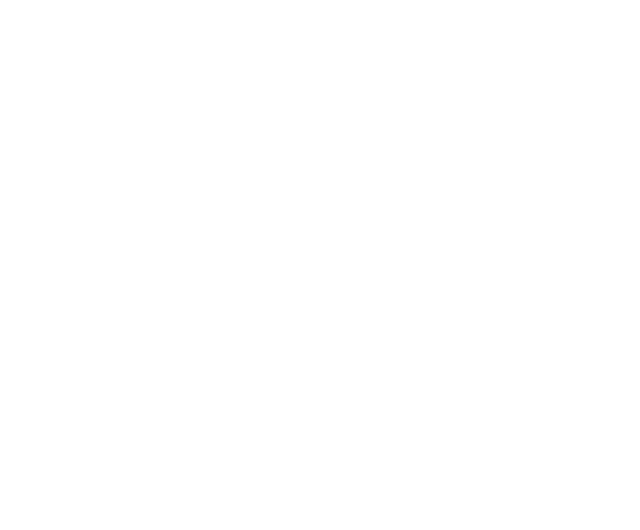
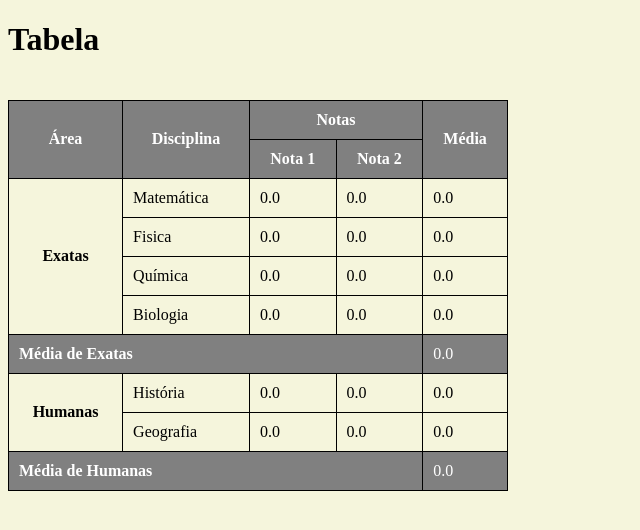
Before and after one commit to Luana-j/html-css, a plain HTML site: page desafios/d014/index.html in a window 1280 px wide. Shown: the whole page, without its empty margins (0-640 px from the left). Drawn offline with Linux system fonts and the light colour scheme.

Commit message:
criei d014

```diff
--- a/desafios/d014/index.html
+++ b/desafios/d014/index.html
@@ -4,8 +4,109 @@
     <meta charset="UTF-8">
     <meta name="viewport" content="width=device-width, initial-scale=1.0">
     <title>Tabelas</title>
+    <style>
+        body {
+            background-color: beige;
+        }
+
+        table {
+            border-collapse: collapse;
+            width: 500px;
+            padding: 10px;
+        }
+
+        table > caption {
+            padding: 10px;
+            font-size: 1.5em;
+            font-weight: bold;
+        }
+
+        td,th {
+            border: 1px solid black;
+            padding: 10px;
+        }
+
+        td:hover {
+            background-color: black;
+            color: white;
+        }
+
+        .media {
+            background-color: gray;
+            color: white;
+        }
+
+        .mediaa {
+            text-align: left;
+            background-color: gray;
+            color: white;
+        }
+    </style>
 </head>
 <body>
-
+    <h1>Tabela</h1>
+    <table>
+        <caption></caption>
+        <thead>
+            <tr>
+                <th rowspan="2" class="media">Área</th>
+                <th rowspan="2" class="media">Disciplina</th>
+                <th colspan="2" class="media">Notas</th>
+                <th rowspan="2" class="media">Média</th>
+            </tr>
+            <tr>
+                <th class="media">Nota 1</th>
+                <th class="media">Nota 2</th>
+            </tr>
+        </thead>
+        <tbody>
+            <tr>
+                <th rowspan="4">Exatas</th>
+                <td>Matemática</td>
+                <td>0.0</td>
+                <td>0.0</td>
+                <td>0.0</td>
+            </tr>
+            <tr>
+                <td>Fisica</td>
+                <td>0.0</td>
+                <td>0.0</td>
+                <td>0.0</td>
+            </tr>
+            <tr>
+                <td>Química</td>
+                <td>0.0</td>
+                <td>0.0</td>
+                <td>0.0</td>
+            </tr>
+            <tr>
+                <td>Biologia</td>
+                <td>0.0</td>
+                <td>0.0</td>
+                <td>0.0</td>
+            </tr>
+            <tr>
+                <th colspan="4" class="mediaa">Média de Exatas</th>
+                <td class="media">0.0</td>
+            </tr>
+            <tr>
+                <th rowspan="2">Humanas</th>
+                <td>História</td>
+                <td>0.0</td>
+                <td>0.0</td>
+                <td>0.0</td>
+            </tr>
+            <tr>
+                <td>Geografia</td>
+                <td>0.0</td>
+                <td>0.0</td>
+                <td>0.0</td>
+            </tr>
+            <tr>
+                <th colspan="4" class="mediaa">Média de Humanas</th>
+                <td class="media">0.0</td>
+            </tr>
+        </tbody>
+    </table>
 </body>
 </html>
```
Also changed, not shown: desafios/d014/indexxx.html (added, +55 -0 lines).
